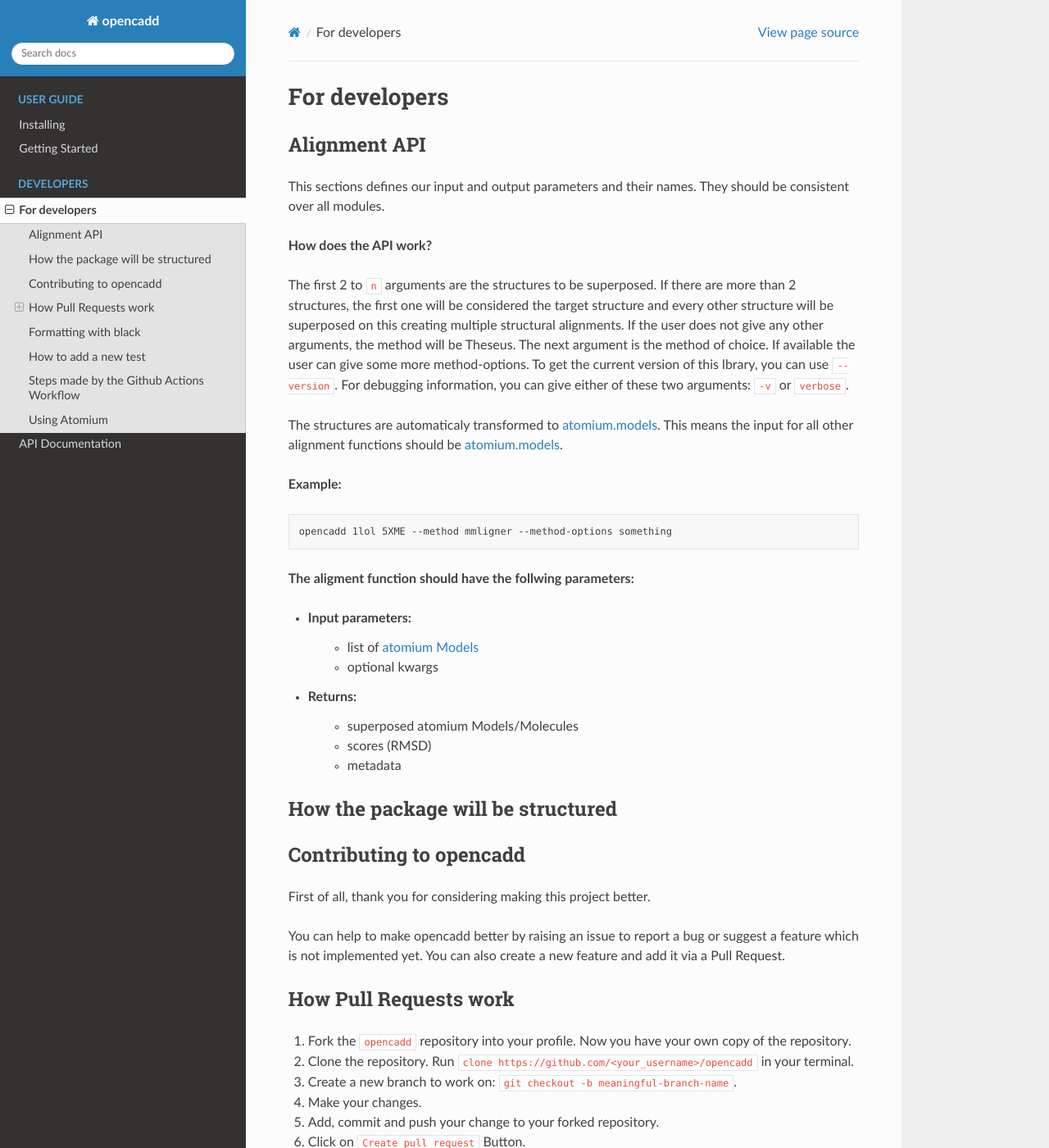
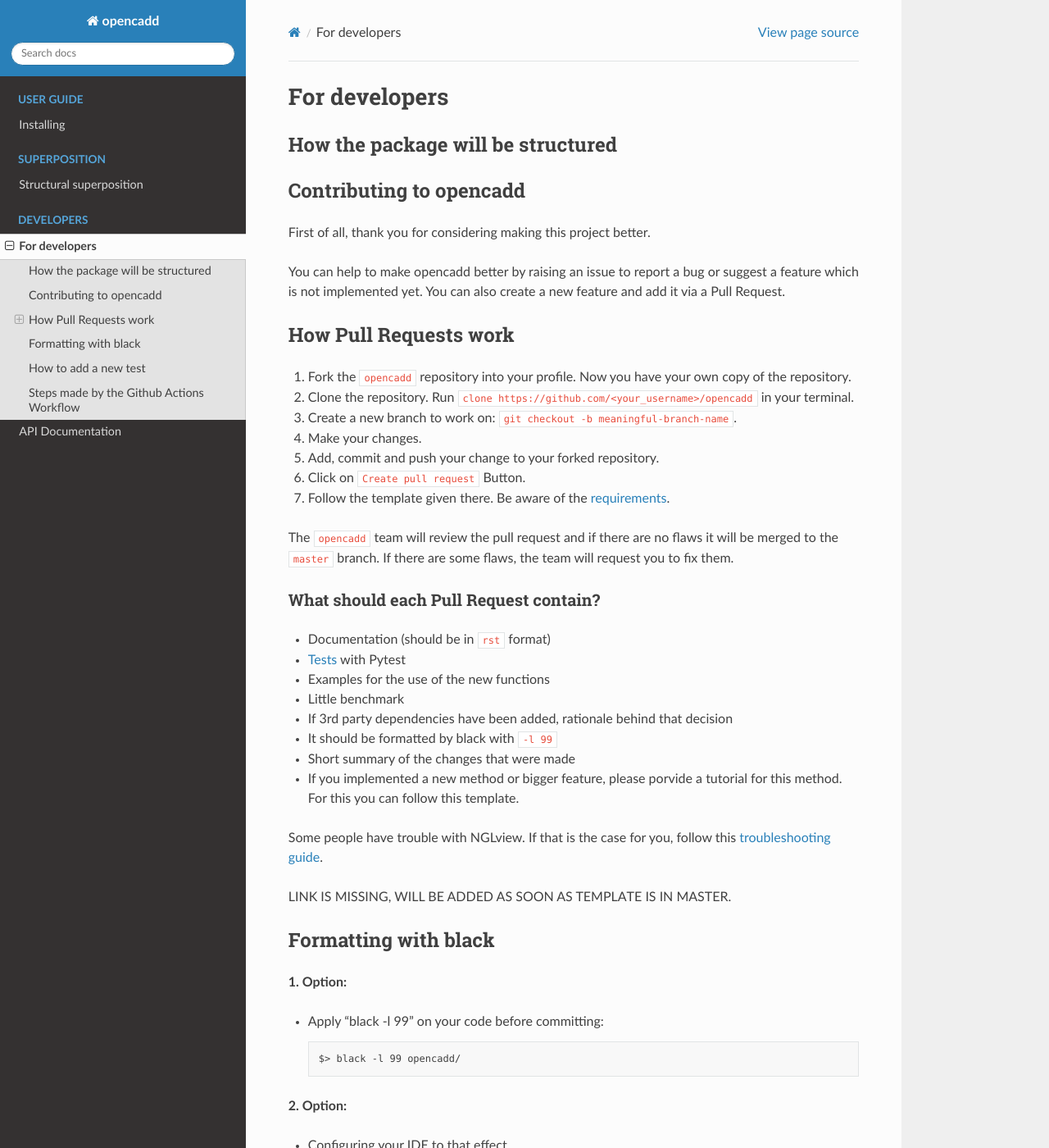
Before and after one commit to volkamerlab/opencadd, a Sphinx documentation site: the page built from docs/developers.rst, in a window 1280 px wide and 1400 px high. Shown: the whole window at 82% size. Built offline with Sphinx 7.4.7 and the Read the Docs theme 2.0.0, drawn with Linux system fonts in a browser that asks for light colours; pages that are not in the unit, such as notebooks, are missing from menus; some of the changed text lies outside the part shown.

Commit message:
Update docs

```diff
--- a/docs/developers.rst
+++ b/docs/developers.rst
@@ -1,48 +1,6 @@
 For developers
 ==============
 
-Alignment API
--------------
-
-This sections defines our input and output parameters and their names.
-They should be consistent over all modules.
-
-**How does the API work?**
-
-The first 2 to ``n`` arguments are the structures to be superposed.
-If there are more than 2 structures, the first one will be considered the target
-structure and every other structure will be superposed on this creating multiple
-structural alignments.
-If the user does not give any other arguments, the method will be Theseus.
-The next argument is the method of choice. If available the user can give some
-more method-options.
-To get the current version of this lbrary, you can use ``--version``.
-For debugging information, you can give either of these two arguments: ``-v`` or ``verbose``.
-
-
-The structures are automaticaly transformed to `atomium.models
-<https://atomium.samireland.com/api/structures.html#atomium.structures.Model>`_.
-This means the input for all other alignment functions should be `atomium.models
-<https://atomium.samireland.com/api/structures.html#atomium.structures.Model>`_.
-
-**Example:**
-
-.. code-block:: bash
-
-    opencadd 1lol 5XME --method mmligner --method-options something
-
-
-**The aligment function should have the follwing parameters:**
-
-- Input parameters:
-    - list of `atomium Models
-      <https://atomium.samireland.com/api/structures.html#atomium.structures.Model>`_
-    - optional kwargs
-
-- Returns:
-    - superposed atomium Models/Molecules
-    - scores (RMSD)
-    - metadata
 
 How the package will be structured
 ----------------------------------
@@ -129,7 +87,7 @@
 and for every commit pushed to ``master``. Steps run in Ubuntu and MacOS are:
 
 * Report additional information about the test-build.
-* Fixing conda in MacOS (to get the project)
+* Fixing conda in MacOS (to get the project).
 * Creating the environment and getting all necessary dependencies.
 * Installing the package in this environment.
 * Running the tests.
@@ -138,87 +96,5 @@
 
 * Checkout the code.
 * Installing the linter (pylint) and the formatter (black).
-* Running pylint (using  configuration at ``.pylintrc``
-* Running ``black -l 99`` in check mode
-
-Using Atomium
--------------
-
-This section gives you a quick overview of atomium.
-The library uses atomium to guarantee consistency over the different methods.
-Every method get a atomium.model as input.
-You can find the docs of atomium `here
-<https://atomium.samireland.com/>`_.
-
-**Opening a pdb file:**
-
-.. code-block:: python
-
-    pdb1 = atomium.open('../1LOL.pdb')
-    pdb2 = atomium.fetch('5XME.pdb')
-
-With "open" you can open a local pdb file.
-
-With "fetch" you can load a pdb file from the RCSB.
-
-
-**How to select a subset of the protein (all isoleucines, all isoleucines and all valines):**
-
-.. code-block:: python
-
-    model = pdb1.model
-    model.residues(name = "ISO")
-    model.residues(name__regex = "ISO|VAL")
-
-
-**Accessing all alpha carbons in the protein:**
-
-.. code-block:: python
-
-    model.atoms(name="CA")
-
-
-**Removing all waters:**
-
-.. code-block:: python
-
-    model.dehydrate()
-
-
-**Removing all ligands:**
-
-| There is no function for this in atomium.
-| There are to options how to handle this.
-
-**First** we write out one function an bound it to our model-object
-
-.. code-block:: python
-
-    import types
-
-    def remove_ligands(self):
-        self._ligands = atomium.base.StructureSet()
-
-    atomium.Model.remove_ligands = types.MethodType(remove_ligands, atomium.Model)
-
-    model.remove_ligands()
-
-
-**Second**, we can just do it manually
-
-.. code-block:: python
-
-        model._ligands = atomium.base.StructureSet()
-
-
-**If the pdb file provides a sequence, you can access it with (here for chain A):**
-
-.. code-block:: python
-
-    model.chain("A").sequence
-
-**Computing RMSD (works only, if the structures have the same amount of atoms):**
-
-.. code-block:: python
-
-    model1.rmsd_with(model2)
+* Running pylint (using  configuration at ``.pylintrc``).
+* Running ``black -l 99 --check`` (check mode).
--- a/docs/installing.rst
+++ b/docs/installing.rst
@@ -17,4 +17,4 @@
 
     python -m pip install https://github.com/volkamerlab/opencadd/archive/master.tar.gz
 
-6. Run ``opencadd -h`` to test it works.
+6. Run ``superposer -h`` to test it works.
```
Also changed, not shown: docs/getting_started.rst (deleted, +0 -15 lines), docs/index.rst (+6 -3 lines), docs/superposition.rst (added, +18 -0 lines).
